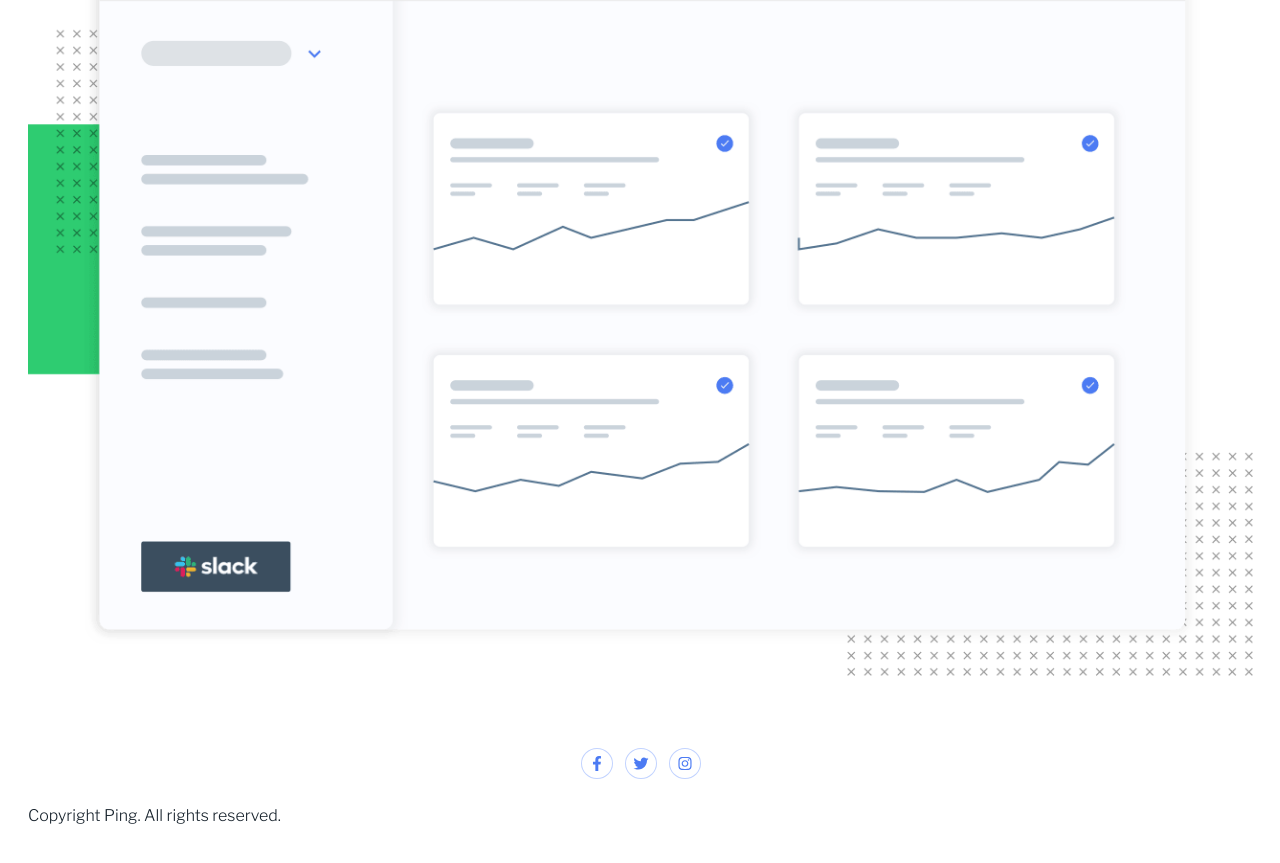
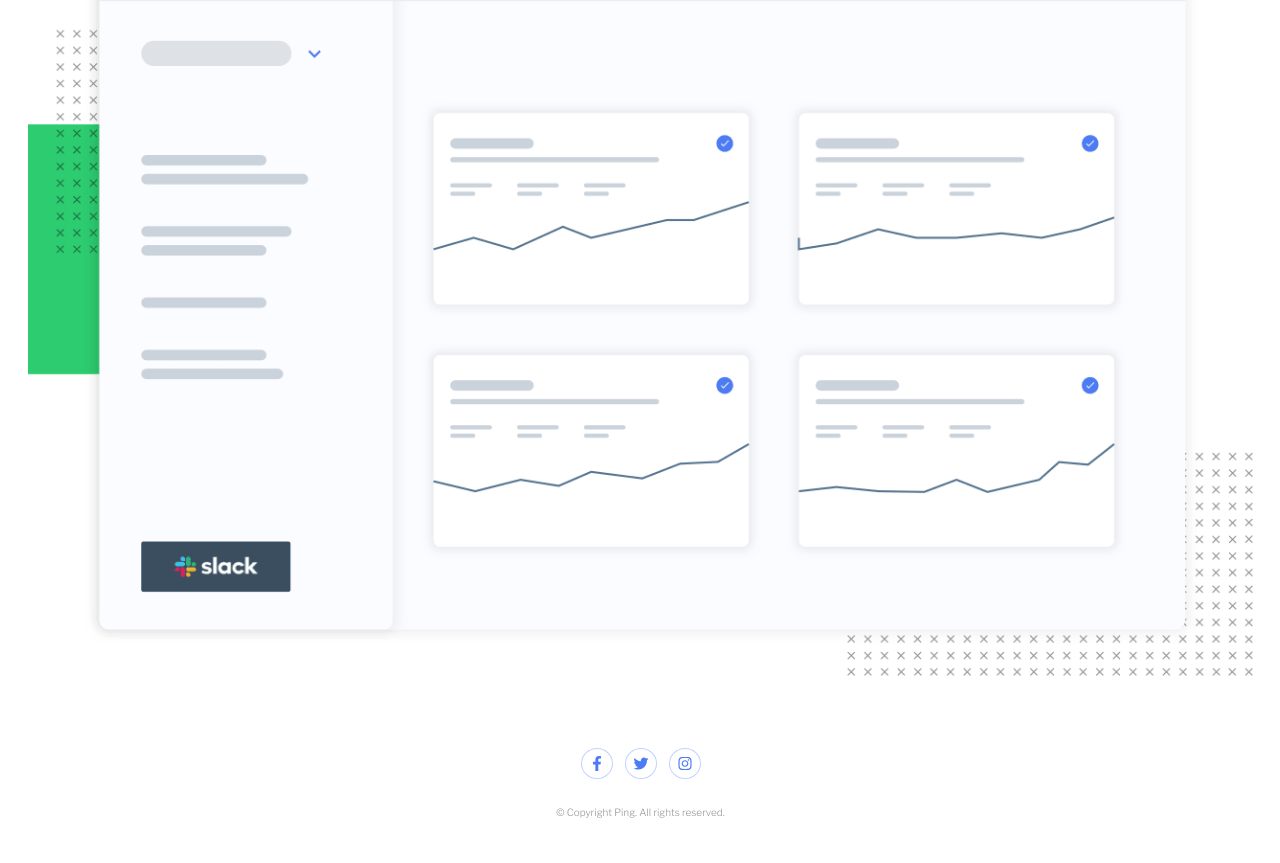
Before and after one commit to miguelzaga/ping-single-column-coming-soon-page, a React (Vite) app: page / in a window 1280 px wide. Shown: the part 492-1355 px from the top of the page. Built offline with nearby package versions, Linux system fonts and the light colour scheme.

Commit message:
add footer rights

```diff
--- a/src/App.js
+++ b/src/App.js
@@ -63,7 +63,9 @@ function App() {
             </svg>
           </li>
         </ul>
-        Copyright Ping. All rights reserved.
+        <p className="footer__rights">
+          &copy; Copyright Ping. All rights reserved.
+        </p>
       </footer>
     </div>
   );
--- a/src/scss/04-globals/_layout.scss
+++ b/src/scss/04-globals/_layout.scss
@@ -34,4 +34,10 @@
       padding: 7px;
     }
   }
+  &__rights {
+    font-size: rem(10px);
+    line-height: rem(12px);
+    color: $gray;
+    text-align: center;
+  }
 }
```
